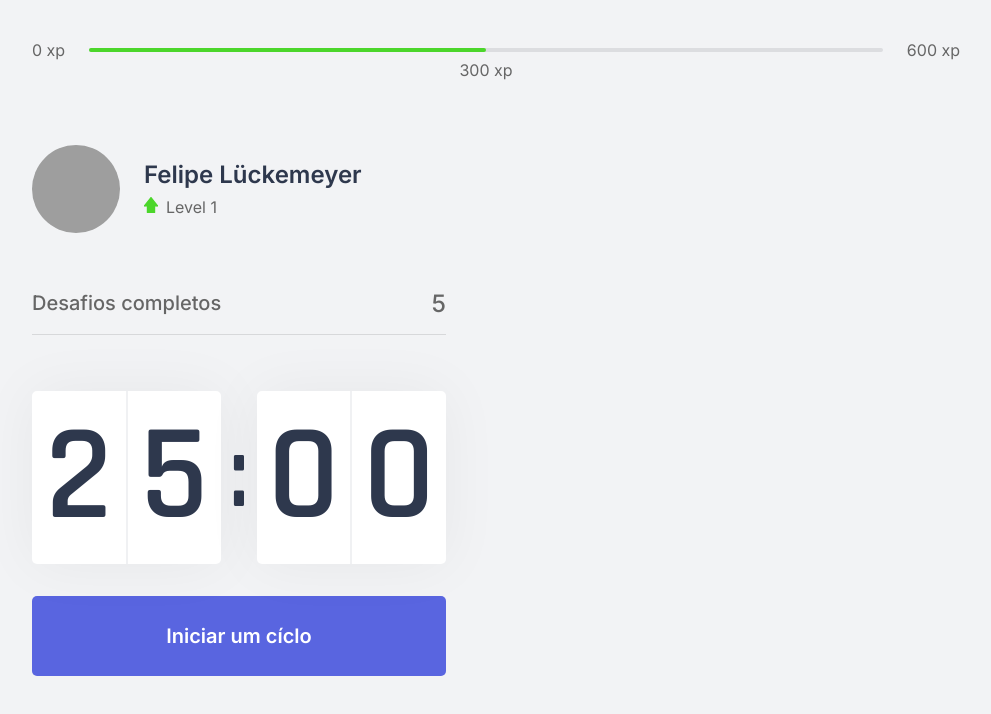
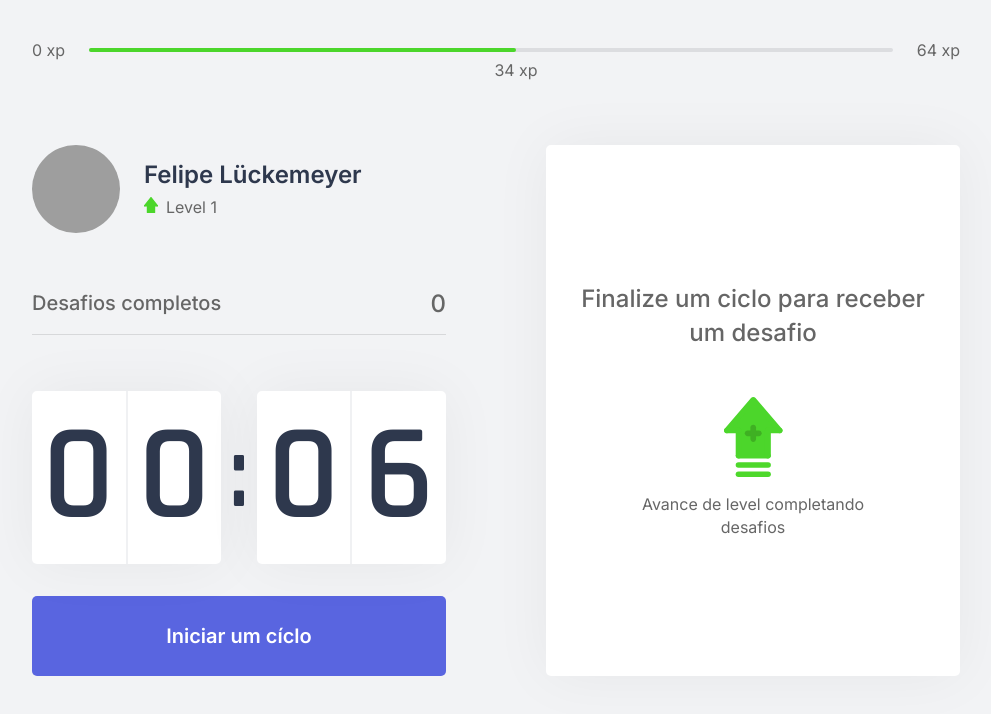
Before and after one commit to felipe-luckemeyer/move-it-web, a Next.js app: page / in a window 1280 px wide. Shown: the top 714 px of the page, without its empty margins (144-1135 px from the left). Built offline with nearby package versions, Linux system fonts and the light colour scheme; grey boxes are pictures that could not be loaded.

Commit message:
aula 3 finalizada

```diff
--- /dev/null
+++ b/challenges.json
@@ -0,0 +1,62 @@
+[
+  {
+    "type": "body",
+    "description": "Estique um de seus braços com a palma da mão virada para frente e puxe os dedos para cima por 10 segundos por mão.",
+    "amount": 80
+  },
+  {
+    "type": "body",
+    "description": "Estique seu braço contra o peito e puxe-o utilizando o outro braço por 10 segundos por braço.",
+    "amount": 60
+  },
+  {
+    "type": "body",
+    "description": "Puxe seu pescoço com a ajuda da mão para a direita e para a esquerda, permanecendo na posição por alguns segundos.",
+    "amount": 70
+  },
+  {
+    "type": "body",
+    "description": "Com as duas mãos na parte de trás da cabeça, leve-a para baixo, alongando a parte de trás da região.",
+    "amount": 60
+  },
+  {
+    "type": "body",
+    "description": "Cruze as pernas e desça com as mãos esticadas em direção ao chão. Repita o movimento com a outra perna na frente.",
+    "amount": 100
+  },
+  {
+    "type": "body",
+    "description": "Sentado, abra as pernas e tente encostar as palmas das mãos no chão, repita 3 vezes por 5 segundos.",
+    "amount": 80
+  },
+  {
+    "type": "body",
+    "description": "Puxe o joelho de encontro ao peito e segure, troque de perna após 10 segundos.",
+    "amount": 50
+  },
+  {
+    "type": "body",
+    "description": "Sentado, cruze uma perna e incline seu tronco à frente, troque de perna após 10 segundos.",
+    "amount": 80
+  },
+  {
+    "type": "eye",
+    "description": "Sentado, feche os olhos e cubra-os com as palmas da mão durante 2 minutos, depois abra normalmente.",
+    "amount": 90
+  },
+  {
+    "type": "eye",
+    "description": "Em algum ambiente aberto, olhe o mais longe que puder em quatro direções por 3s, mexa apenas os olhos. Repita 3 vezes.",
+    "amount": 140
+  },
+  {
+    "type": "eye",
+    "description": "Usando os polegares, massage a área abaixo das sobrancelhas em movimentos circulares por 15 segundos.",
+    "amount": 70
+  },
+  {
+    "type": "body",
+    "description": "Em pé, gire a cintura o máximo que puder para a esquerda, segure por cinco segundos. Repita para a direita.",
+    "amount": 90
+  }
+]
--- /dev/null
+++ b/src/components/ChallengeBox.tsx
@@ -0,0 +1,43 @@
+import { useContext } from 'react';
+import { ChallengesContext } from '../contexts/ChallengesContext';
+import styles from '../styles/components/ChallengeBox.module.css';
+
+export function ChallengeBox() {
+  const { activeChallenge, resetChallenge } = useContext(ChallengesContext);
+
+  return (
+    <div className={styles.challengeBoxContainer}>
+      {activeChallenge ? (
+        <div className={styles.challengeActive}>
+          <header>Ganhe {activeChallenge.amount}xp</header>
+          <main>
+            <img src={`icons/${activeChallenge.type}.svg`} alt="teste teste" />
+            <strong>Novo desafio</strong>
+            <p>{activeChallenge.description}</p>
+          </main>
+
+          <footer>
+            <button
+              type="button"
+              className={styles.challengeFailedButton}
+              onClick={() => resetChallenge()}
+            >
+              Falhei
+            </button>
+            <button type="button" className={styles.challengeSucceededButton}>
+              Completei
+            </button>
+          </footer>
+        </div>
+      ) : (
+        <div className={styles.challengeNotActive}>
+          <strong>Finalize um ciclo para receber um desafio</strong>
+          <p>
+            <img src="icons/level-up.svg" alt="Level Up" />
+            Avance de level completando desafios
+          </p>
+        </div>
+      )}
+    </div>
+  );
+}
--- a/src/components/CompletedChalleges.tsx
+++ b/src/components/CompletedChalleges.tsx
@@ -1,10 +1,13 @@
-import styles from "../styles/components/CompletedChallenges.module.css";
+import { useContext } from 'react';
+import { ChallengesContext } from '../contexts/ChallengesContext';
+import styles from '../styles/components/CompletedChallenges.module.css';
 
-export function CompletedChallenges(){
-  return(
+export function CompletedChallenges() {
+  const { challengesCompleted } = useContext(ChallengesContext);
+  return (
     <div className={styles.completedChallengesContainer}>
       <span>Desafios completos</span>
-      <span>5</span>
+      <span>{challengesCompleted}</span>
     </div>
-  )
+  );
 }
--- a/src/components/Countdown.tsx
+++ b/src/components/Countdown.tsx
@@ -1,9 +1,15 @@
-import { useState, useEffect } from 'react';
+import { useState, useEffect, useContext } from 'react';
+import { ChallengesContext } from '../contexts/ChallengesContext';
 import styles from '../styles/components/Countdown.module.css';
 
+let countdownTimeout: NodeJS.Timeout;
+
 export function Countdown() {
-  const [time, setTime] = useState(25 * 60);
-  const [active, setActive] = useState(false);
+  const { startNewChallenge } = useContext(ChallengesContext);
+
+  const [time, setTime] = useState(0.1 * 60);
+  const [isActive, setIsActive] = useState(false);
+  const [hasFinished, setHasFinished] = useState(false);
 
   const minutes = Math.floor(time / 60);
   const seconds = time % 60;
@@ -12,15 +18,25 @@
   const [secondLeft, secondRight] = String(seconds).padStart(2, '0').split('');
 
   useEffect(() => {
-    if (active && time > 0) {
-      setTimeout(() => {
+    if (isActive && time > 0) {
+      countdownTimeout = setTimeout(() => {
         setTime((i) => i - 1);
       }, 1000);
+    } else if (isActive && time === 0) {
+      setHasFinished(true);
+      setIsActive(false);
+      startNewChallenge();
     }
-  }, [active, time]);
+  }, [isActive, time]);
 
   function startCountdown() {
-    setActive(true);
+    setIsActive(true);
+  }
+
+  function resetCountdown() {
+    clearTimeout(countdownTimeout);
+    setIsActive(false);
+    setTime(0.1 * 60);
   }
 
   return (
@@ -36,9 +52,32 @@
           <span>{secondRight}</span>
         </div>
       </div>
-      <button type="button" className={styles.countdownButton} onClick={() => startCountdown()}>
-        Iniciar um cíclo
-      </button>
+
+      {hasFinished ? (
+        <button disabled className={styles.countdownButton}>
+          Ciclo encerrado
+        </button>
+      ) : (
+        <>
+          {isActive ? (
+            <button
+              type="button"
+              className={`${styles.countdownButton} ${styles.countdownButtonActive}`}
+              onClick={() => resetCountdown()}
+            >
+              Abandonar ciclo
+            </button>
+          ) : (
+            <button
+              type="button"
+              className={styles.countdownButton}
+              onClick={() => startCountdown()}
+            >
+              Iniciar um cíclo
+            </button>
+          )}
+        </>
+      )}
     </div>
   );
 }
--- a/src/components/ExperienceBar.tsx
+++ b/src/components/ExperienceBar.tsx
@@ -1,14 +1,22 @@
+import { useContext } from 'react';
+import { ChallengesContext } from '../contexts/ChallengesContext';
 import styles from '../styles/components/ExperienceBar.module.css';
 
-export function ExperienceBar(){
+export function ExperienceBar() {
+  const { currentExperience, experienceToNextLevel } = useContext(ChallengesContext);
+
+  const percentToNextLevel = Math.round(currentExperience * 100) / experienceToNextLevel;
+
   return (
     <header className={styles.experienceBar}>
       <span>0 xp</span>
       <div>
-        <div style={{width: '50%'}}/>
-        <span className={styles.currentExperience} style={{left: "50%"}}>300 xp</span>
+        <div style={{ width: `${percentToNextLevel}%` }} />
+        <span className={styles.currentExperience} style={{ left: `${percentToNextLevel}%` }}>
+          {currentExperience} xp
+        </span>
       </div>
-      <span>600 xp</span>
+      <span>{experienceToNextLevel} xp</span>
     </header>
-  )
+  );
 }
--- /dev/null
+++ b/src/contexts/ChallengesContext.tsx
@@ -0,0 +1,67 @@
+import { useState, createContext, ReactNode } from 'react';
+import challenges from '../../challenges.json';
+
+interface Challenge {
+  type: 'body' | 'eye';
+  description: string;
+  amount: number;
+}
+
+interface ChallengesContextData {
+  level: number;
+  currentExperience: number;
+  challengesCompleted: number;
+  experienceToNextLevel: number;
+  activeChallenge: Challenge;
+  levelUp: () => void;
+  startNewChallenge: () => void;
+  resetChallenge: () => void;
+}
+
+interface ChallengesProviderProps {
+  children: ReactNode;
+}
+
+export const ChallengesContext = createContext({} as ChallengesContextData);
+
+export function ChallengesProvider({ children }: ChallengesProviderProps) {
+  const [level, setLevel] = useState(1);
+  const [currentExperience, setCurrentExperience] = useState(34);
+  const [challengesCompleted, setChallengesCompleted] = useState(0);
+
+  const [activeChallenge, setActiveChallenge] = useState(null);
+
+  const experienceToNextLevel = Math.pow((level + 1) * 4, 2);
+
+  function levelUp() {
+    setLevel((i) => i + 1);
+  }
+
+  function startNewChallenge() {
+    const randomChallengeIndex = Math.floor(Math.random() * challenges.length);
+    const challenge = challenges[randomChallengeIndex];
+
+    setActiveChallenge(challenge);
+  }
+
+  function resetChallenge() {
+    setActiveChallenge(null);
+  }
+
+  return (
+    <ChallengesContext.Provider
+      value={{
+        level,
+        currentExperience,
+        challengesCompleted,
+        activeChallenge,
+        experienceToNextLevel,
+        levelUp,
+        startNewChallenge,
+        resetChallenge,
+      }}
+    >
+      {children}
+    </ChallengesContext.Provider>
+  );
+}
--- a/src/pages/_app.tsx
+++ b/src/pages/_app.tsx
@@ -1,7 +1,13 @@
-import "../styles/global.css";
+import { ChallengesProvider } from '../contexts/ChallengesContext';
+
+import '../styles/global.css';
 
 function MyApp({ Component, pageProps }) {
-  return <Component {...pageProps} />
+  return (
+    <ChallengesProvider>
+      <Component {...pageProps} />
+    </ChallengesProvider>
+  );
 }
 
-export default MyApp
+export default MyApp;
--- a/src/pages/index.tsx
+++ b/src/pages/index.tsx
@@ -6,6 +6,7 @@
 import Head from 'next/head';
 
 import styles from '../styles/pages/Home.module.css';
+import { ChallengeBox } from '../components/ChallengeBox';
 
 export default function Home() {
   return (
@@ -22,7 +23,9 @@
           <CompletedChallenges />
           <Countdown />
         </div>
-        <div></div>
+        <div>
+          <ChallengeBox />
+        </div>
       </section>
     </div>
   );
--- /dev/null
+++ b/src/styles/components/ChallengeBox.module.css
@@ -0,0 +1,108 @@
+.challengeBoxContainer {
+  height: 100%;
+
+  background: var(--white);
+  border-radius: 5px;
+  box-shadow: 0 0 60px rgba(0, 0, 0, 0.05);
+  padding: 1.5rem 2rem;
+
+  display: flex;
+  flex-direction: column;
+  align-items: center;
+  justify-content: center;
+
+  text-align: center;
+}
+
+.challengeNotActive {
+  display: flex;
+  flex-direction: column;
+  align-items: center;
+}
+
+.challengeNotActive strong {
+  font-size: 1.5rem;
+  font-weight: 500;
+  line-height: 1.4;
+}
+
+.challengeNotActive p {
+  display: flex;
+  flex-direction: column;
+  align-items: center;
+  line-height: 1.4;
+  max-width: 70%;
+  margin-top: 3rem;
+}
+
+.challengeNotActive p img {
+  margin-bottom: 1rem;
+}
+
+.challengeActive {
+  height: 100%;
+
+  display: flex;
+  flex-direction: column;
+}
+
+.challengeActive header {
+  color: var(--blue);
+  font-weight: 600;
+  font-size: 1.25rem;
+  padding: 0 2rem 1.5rem;
+  border-bottom: 1px solid var(--gray-line);
+}
+
+.challengeActive main {
+  flex: 1;
+  display: flex;
+  flex-direction: column;
+  align-items: center;
+  justify-content: center;
+}
+
+.challengeActive main strong {
+  font-weight: 600;
+  font-size: 2rem;
+  color: var(--title);
+  margin: 1.5rem 0 1rem;
+}
+
+.challengeActive main p {
+  line-height: 1.5;
+}
+
+.challengeActive footer {
+  display: grid;
+  grid-template-columns: 1fr 1fr;
+  gap: 1rem;
+}
+
+.challengeActive footer button {
+  height: 3rem;
+
+  display: flex;
+  align-items: center;
+  justify-content: center;
+
+  border: 0;
+  border-radius: 5px;
+
+  color: var(--white);
+
+  font-size: 1rem;
+  font-weight: 600;
+
+  transition: filter 0.2s;
+}
+
+.challengeActive footer button.challengeFailedButton {
+  background: var(--red);
+}
+.challengeActive footer button.challengeSucceededButton {
+  background: var(--green);
+}
+.challengeActive footer button:hover {
+  filter: brightness(0.9);
+}
--- a/src/styles/components/Countdown.module.css
+++ b/src/styles/components/Countdown.module.css
@@ -57,6 +57,22 @@
   transition: background-color 0.5s;
 }
 
-.countdownButton:hover {
+.countdownButton:not(:disabled):hover {
   background: var(--blue-dark);
 }
+
+.countdownButtonActive {
+  background: var(--white);
+  color: var(--title);
+}
+
+.countdownButtonActive:not(:disabled):hover {
+  background: var(--red);
+  color: var(--white);
+}
+
+.countdownButton:disabled {
+  background: var(--white);
+  color: var(--text);
+  cursor: not-allowed;
+}
```
